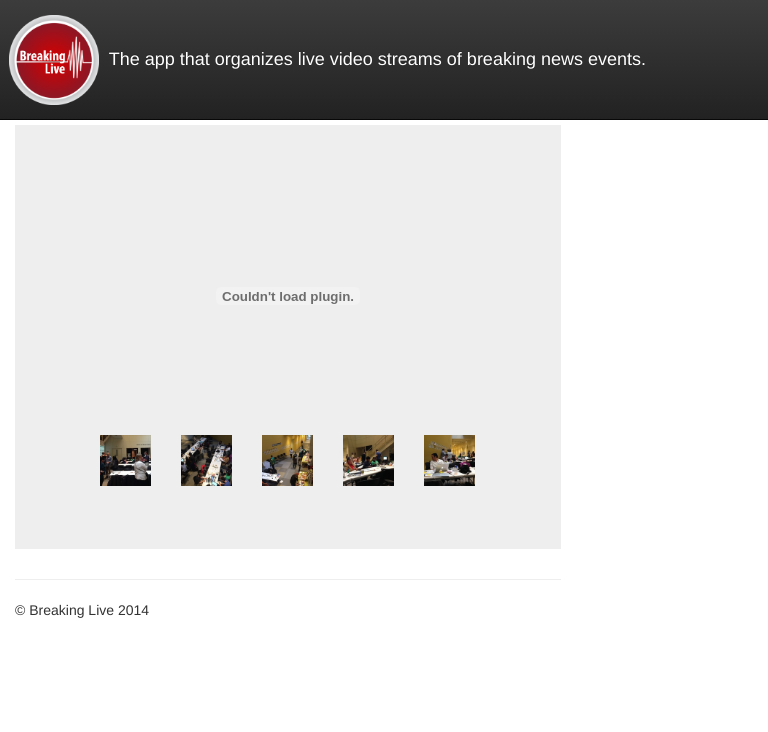
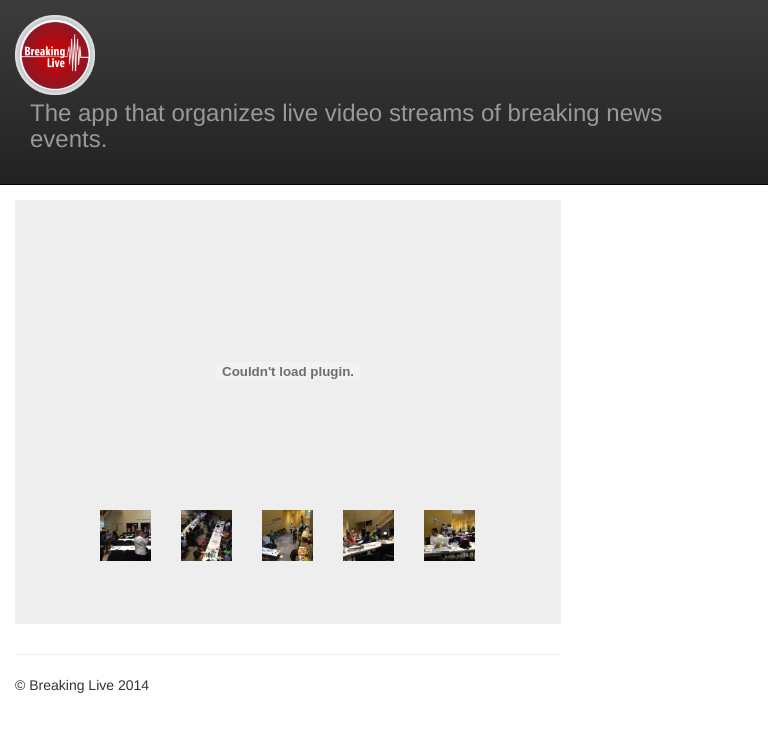
Before and after one commit to evelynriossf/BreakingLive, a plain HTML site: page index.html in a window 768 px wide. Drawn offline with nearby package versions, Linux system fonts and the light colour scheme; grey boxes are pictures that could not be loaded.

Commit message:
CSS navbar fixes for smaller screens.

```diff
--- a/css/main.css
+++ b/css/main.css
@@ -1,14 +1,18 @@
 body {
-	margin-top: 125px; /* adjust this if the height of the menu bar changes */
+	margin-top: 185px; /* adjust this if the height of the menu bar changes */
 }
 
 .container>.navbar-header {
 	margin-left: -15px;
 }
 
+.navbar-collapse {
+	margin-top: 20px;
+}
+
 .navbar-fixed-top {
 	padding: 15px 0;
-	height: 120px;
+	height: 115px;
 }
 
 .navbar-fixed-top .navbar-brand {
@@ -19,8 +23,32 @@ body {
 	.navbar-fixed-top .nav {
 		padding: 15px 0;
 	}
+}
 
-	.navbar-fixed-top .navbar-brand {
+.navbar-text {
+	color: white;
+	margin-top: 0px;
+}
+
+
+@media(max-width: 911px) {
+	body {
+		margin-top: 200px; /* adjust this if the height of the menu bar changes */
+	}
+
+	.navbar-fixed-top {
+		height: 185px;
+	}
+
+	.navbar-text {
+		margin-top: 10px;
+	}
+
+}
+
+@media(min-width: 768px) and (max-width: 911px) {
+	.navbar-text {
+		margin-top: 35px;
 	}
 }
 
--- a/index.html
+++ b/index.html
@@ -21,34 +21,23 @@
             <p class="browsehappy">You are using an <strong>outdated</strong> browser. Please <a href="http://browsehappy.com/">upgrade your browser</a> to improve your experience.</p>
             <![endif]-->
 
+
             <nav class="navbar navbar-inverse navbar-fixed-top" role="navigation">
-              <div class="container">
-                <!-- Brand and toggle get grouped for better mobile display -->
+              <div class="container-fluid">
                 <div class="navbar-header">
-                  <a class="navbar-brand" href="#">
-                    <img src="img/breakinglive.png" alt="" style="width: 90px; height: 90px;">&nbsp;
-                    The app that organizes live video streams of breaking news events.
-                  </a>
+                  <button type="button" class="navbar-toggle" data-toggle="collapse" data-target="#bs-navbar-collapse-4">
+                    <span class="sr-only">Toggle navigation</span>
+                    <span class="icon-bar"></span>
+                    <span class="icon-bar"></span>
+                    <span class="icon-bar"></span>
+                  </button>
+                  <a class="navbar-brand" href="#"><img src="img/breakinglive.png" alt="" style="width: 80px; height: 80px;"></a>
                 </div>
-
-                <!-- Collect the nav links, forms, and other content for toggling -->
-                <div class="collapse navbar-collapse" id="bs-example-navbar-collapse-1">
-                  <ul class="nav navbar-nav navbar-right">
-                    <li>
-                      <a href="#"></a>
-                    </li>
-                    <li>
-                      <a href="#"></a>
-                    </li>
-                    <li>
-                      <a href="#"></a>
-                    </li>
-                  </ul>
+                <div class="collapse navbar-collapse" id="bs-navbar-collapse-4" style="height: 1px;">
+                  <h3 class="navbar-text">The app that organizes live video streams of breaking news events.</h3>
                 </div>
-                <!-- /.navbar-collapse -->
               </div>
             </nav>
-
 
 
 
```
Lines whose indentation alone changed are shown as unchanged.
